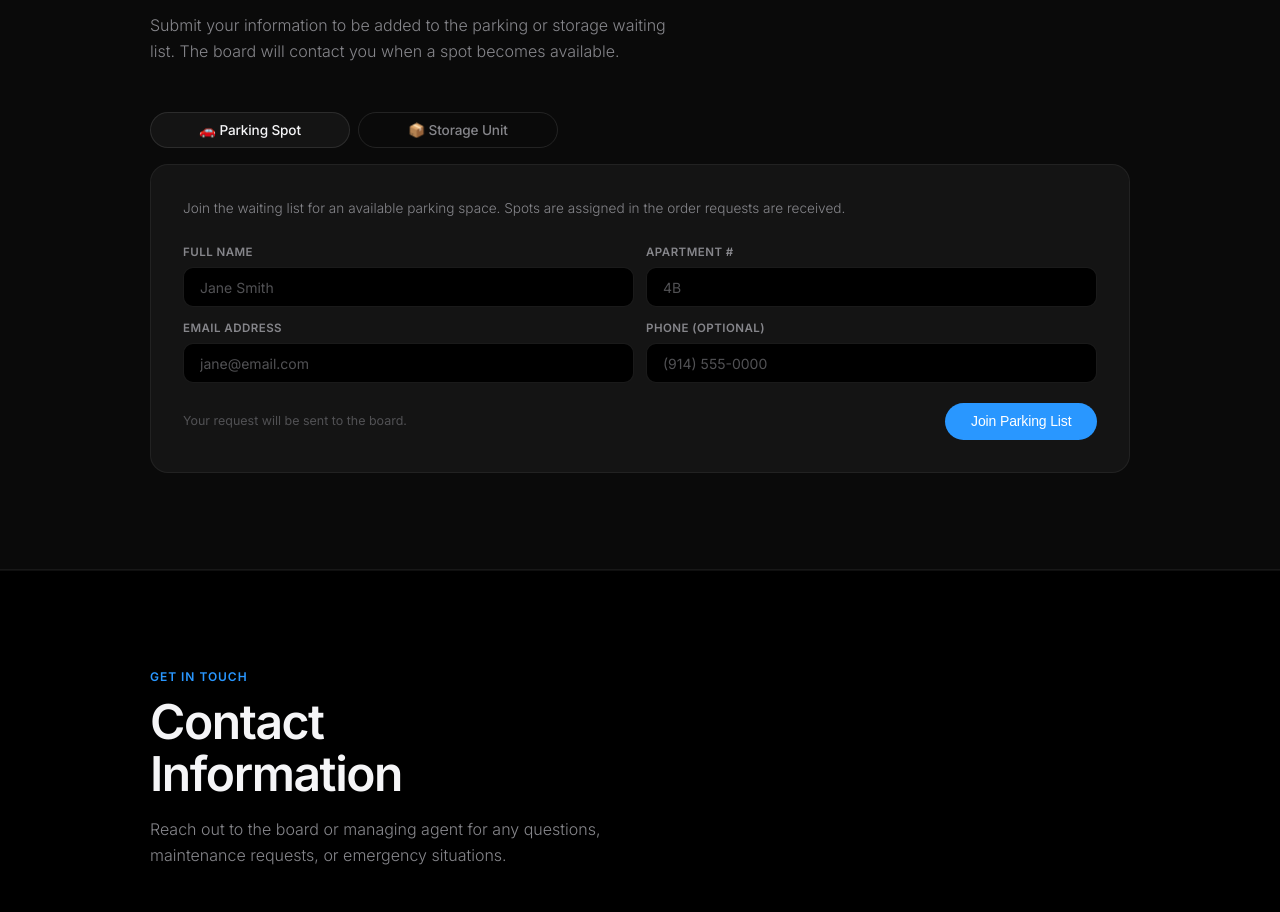
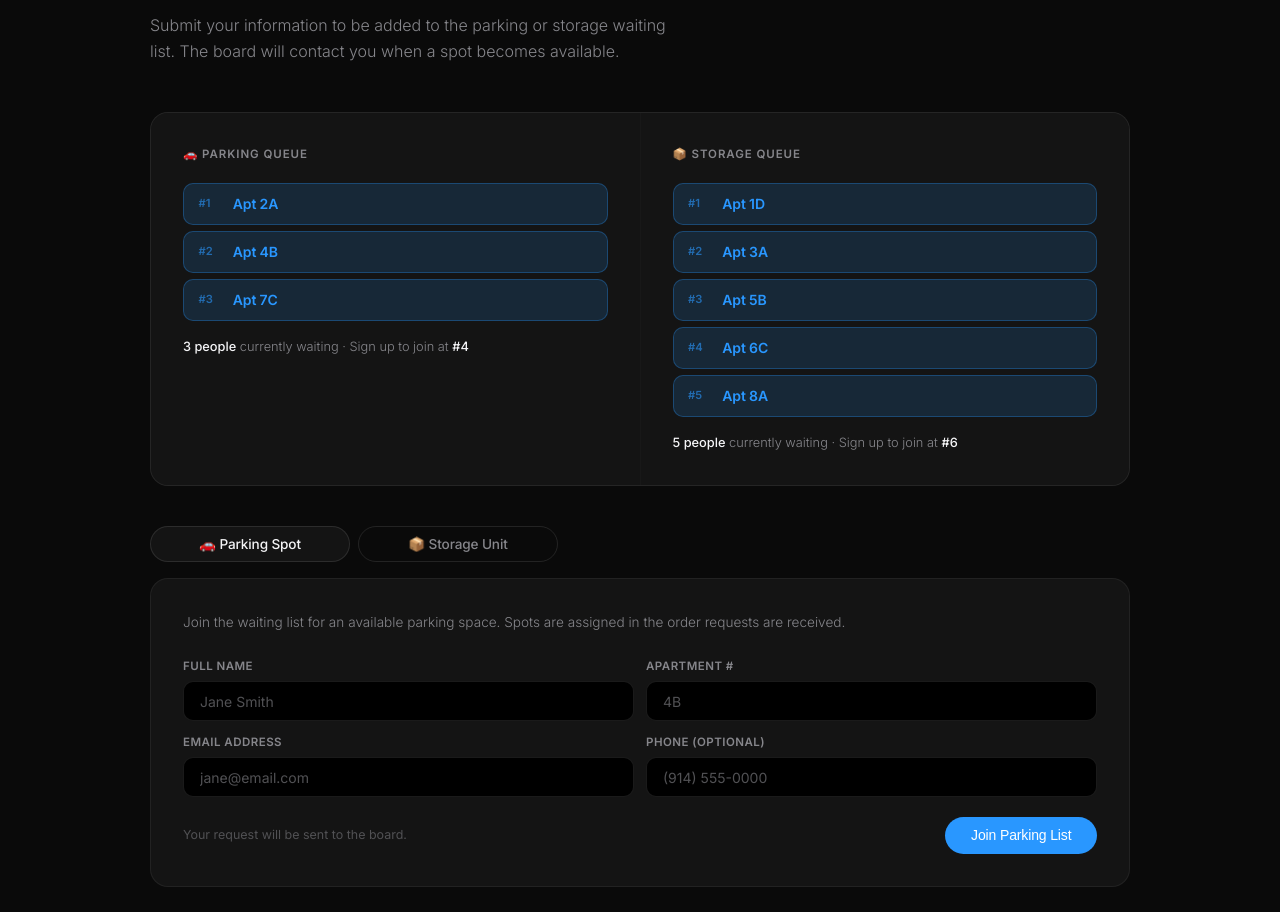
Before and after one commit to 555Mclean/555McleanPortal, a plain HTML site: page index.html in a window 1280 px wide. Shown: the part 3351-4263 px from the top of the page. Drawn offline with Linux system fonts and the light colour scheme.

Commit message:
Add waiting list display and styling

```diff
--- a/index.html
+++ b/index.html
@@ -624,9 +624,97 @@
       line-height: 1.6;
     }
 
+    .wl-counts {
+      display: grid;
+      grid-template-columns: 1fr 1fr;
+      gap: 1px;
+      background: var(--border-light);
+      border: 1px solid var(--border-light);
+      border-radius: 18px;
+      overflow: hidden;
+      margin-bottom: 2rem;
+    }
+
+    .wl-count-card {
+      background: var(--bg-card);
+      padding: 2rem;
+    }
+
+    .wl-count-label {
+      font-size: 0.72rem;
+      font-weight: 600;
+      letter-spacing: 0.08em;
+      text-transform: uppercase;
+      color: var(--text-secondary);
+      margin-bottom: 1.2rem;
+    }
+
+    .wl-slots {
+      display: flex;
+      flex-direction: column;
+      gap: 6px;
+      margin-bottom: 1rem;
+    }
+
+    .wl-slot {
+      display: flex;
+      align-items: center;
+      gap: 0.75rem;
+      padding: 0.55rem 0.9rem;
+      border-radius: 10px;
+      background: var(--bg);
+      border: 1px solid var(--border);
+    }
+
+    .wl-slot.filled {
+      background: var(--blue-glow);
+      border-color: rgba(41,151,255,0.3);
+    }
+
+    .wl-slot-pos {
+      font-size: 0.7rem;
+      font-weight: 600;
+      color: var(--text-tertiary);
+      min-width: 1.4rem;
+      letter-spacing: 0.02em;
+    }
+
+    .wl-slot.filled .wl-slot-pos {
+      color: rgba(41,151,255,0.6);
+    }
+
+    .wl-slot-apt {
+      font-size: 0.875rem;
+      font-weight: 600;
+      color: var(--text-secondary);
+      letter-spacing: -0.01em;
+    }
+
+    .wl-slot.filled .wl-slot-apt {
+      color: var(--blue);
+    }
+
+    .wl-slot-empty {
+      font-size: 0.78rem;
+      color: var(--text-tertiary);
+      font-style: italic;
+      padding: 0.75rem 0;
+    }
+
+    .wl-count-footer {
+      font-size: 0.8rem;
+      color: var(--text-secondary);
+      font-weight: 300;
+      margin-top: 0.75rem;
+    }
+
+    .wl-count-footer strong {
+      color: var(--text);
+      font-weight: 500;
+    }
+
     @media (max-width: 540px) {
-      .wl-field-row { grid-template-columns: 1fr; }
-      .wl-tab-btn { max-width: none; }
+      .wl-counts { grid-template-columns: 1fr; }
     }
 
     /* ── MOBILE ── */
@@ -782,6 +870,27 @@
       <h2 class="section-title">Waiting Lists</h2>
       <p class="section-sub">Submit your information to be added to the parking or storage waiting list. The board will contact you when a spot becomes available.</p>
 
+      <!-- ── BOARD: add or remove apartment numbers from each list below ── -->
+      <script>
+        const WL_DATA = {
+          parking: ['2A', '4B', '7C'],
+          storage: ['1D', '3A', '5B', '6C', '8A']
+        };
+      </script>
+
+      <div class="wl-counts" id="wl-counts-display">
+        <div class="wl-count-card">
+          <div class="wl-count-label">🚗 Parking Queue</div>
+          <div class="wl-slots" id="parking-slots"></div>
+          <div class="wl-count-footer" id="parking-footer"></div>
+        </div>
+        <div class="wl-count-card">
+          <div class="wl-count-label">📦 Storage Queue</div>
+          <div class="wl-slots" id="storage-slots"></div>
+          <div class="wl-count-footer" id="storage-footer"></div>
+        </div>
+      </div>
+
       <div class="wl-tabs">
         <button class="wl-tab-btn active" onclick="switchWLTab('parking', this)">🚗 Parking Spot</button>
         <button class="wl-tab-btn" onclick="switchWLTab('storage', this)">📦 Storage Unit</button>
@@ -909,6 +1018,36 @@
 
     document.querySelectorAll('.fade-in').forEach(el => observer.observe(el));
 
+    function renderSlots(type) {
+      const apts = WL_DATA[type];
+      const slotsEl = document.getElementById(type + '-slots');
+      const footerEl = document.getElementById(type + '-footer');
+      slotsEl.innerHTML = '';
+
+      if (apts.length === 0) {
+        const empty = document.createElement('div');
+        empty.className = 'wl-slot-empty';
+        empty.textContent = 'No one on the list yet — sign up below.';
+        slotsEl.appendChild(empty);
+        footerEl.innerHTML = '';
+      } else {
+        apts.forEach(function(apt, i) {
+          const slot = document.createElement('div');
+          slot.className = 'wl-slot filled';
+          slot.innerHTML =
+            '<span class="wl-slot-pos">#' + (i + 1) + '</span>' +
+            '<span class="wl-slot-apt">Apt ' + apt + '</span>';
+          slotsEl.appendChild(slot);
+        });
+        const next = apts.length + 1;
+        footerEl.innerHTML =
+          '<strong>' + apts.length + ' ' + (apts.length === 1 ? 'person' : 'people') + '</strong> currently waiting · Sign up to join at <strong>#' + next + '</strong>';
+      }
+    }
+
+    renderSlots('parking');
+    renderSlots('storage');
+
     function switchWLTab(type, btn) {
       document.querySelectorAll('.wl-tab-btn').forEach(b => b.classList.remove('active'));
       document.querySelectorAll('.wl-panel').forEach(p => p.classList.remove('active'));
```
